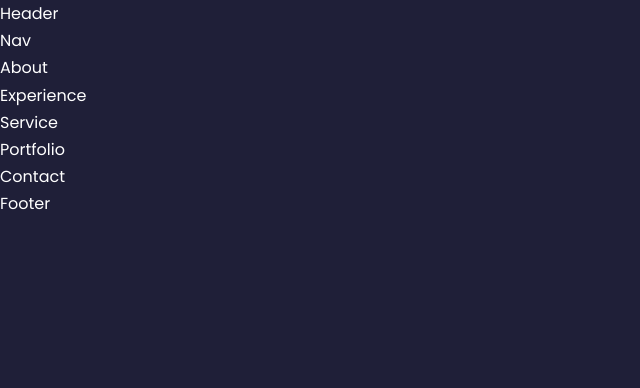
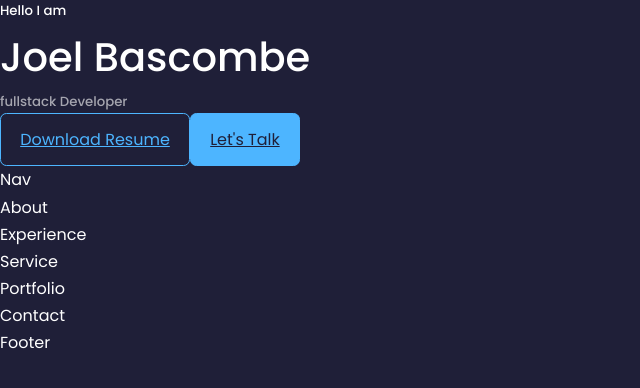
Before and after one commit to Jab1172/portfolio-website, a React (Create React App) app: page / in a window 1280 px wide. Shown: the top 388 px of the page, without its empty margins (0-640 px from the left). Built offline with nearby package versions, Linux system fonts and the light colour scheme.

Commit message:
ADD Buttons and component

```diff
--- /dev/null
+++ b/src/components/header/CTA.jsx
@@ -0,0 +1,17 @@
+import React from "react";
+import Resume from "../../assets/_Joel Bascombe Resume _.pdf";
+
+export const cta = () => {
+  return (
+    <div classname="cta">
+      <a href={Resume} download className="btn">
+        Download Resume
+      </a>
+      <a href="#contact" className="btn btn-primary">
+        Let's Talk
+      </a>
+    </div>
+  );
+};
+
+export default cta;
--- a/src/components/header/Header.jsx
+++ b/src/components/header/Header.jsx
@@ -1,8 +1,18 @@
 import React from "react";
 import "./header.css";
+import CTA from "./CTA";
 
 const Header = () => {
-  return <div>Header</div>;
+  return (
+    <header>
+      <div classname="container header_container">
+        <h5>Hello I am</h5>
+        <h1>Joel Bascombe</h1>
+        <h5 className="text-light">fullstack Developer</h5>
+        <CTA></CTA>
+      </div>
+    </header>
+  );
 };
 
 export default Header;
--- a/src/style.css
+++ b/src/style.css
@@ -101,8 +101,13 @@ a:hover {
   border-color: transparent;
 }
 
-.btn:primary {
+.btn-primary {
   background: var(--color-primary);
+  color: var(--color-bg);
+}
+
+img {
+  display: block;
   width: 100%;
   object-fit: cover;
 }
```
Also changed, not shown: 1 other file (tests, documents, lock files or other folders).
